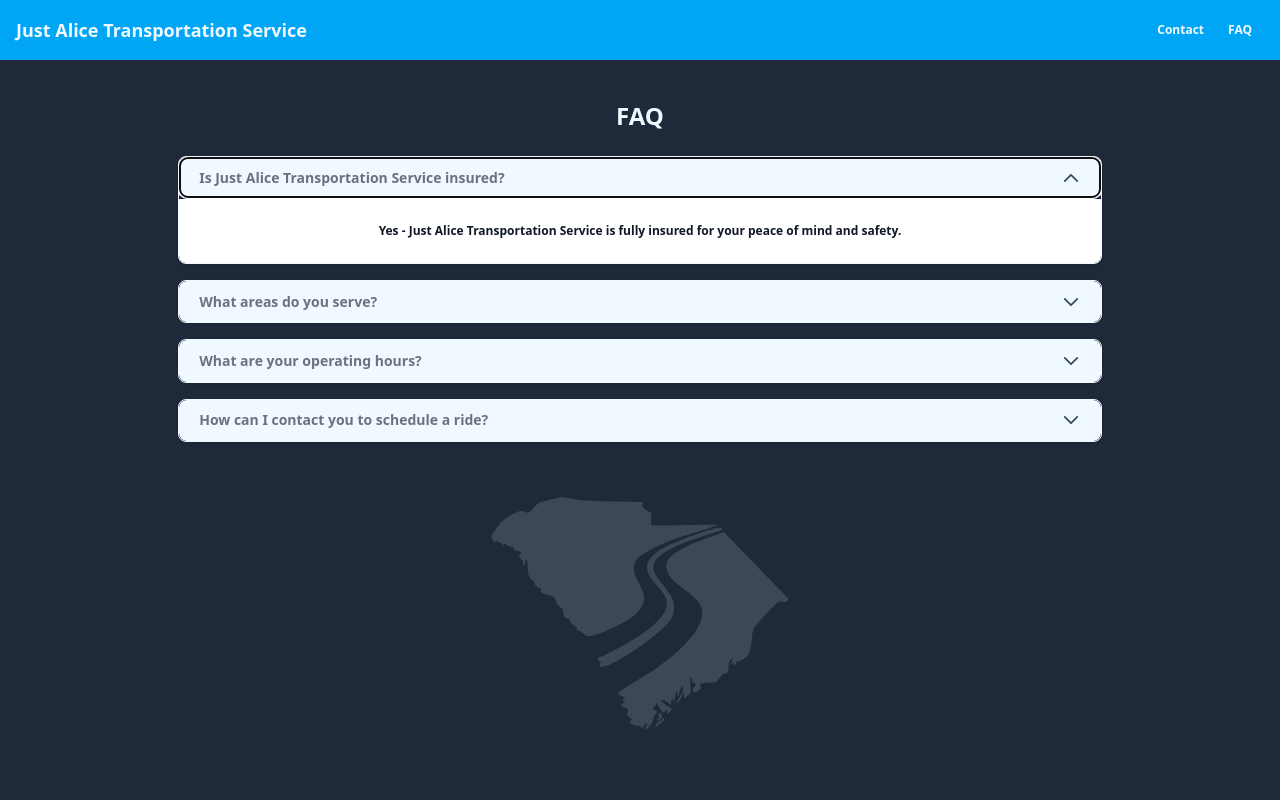
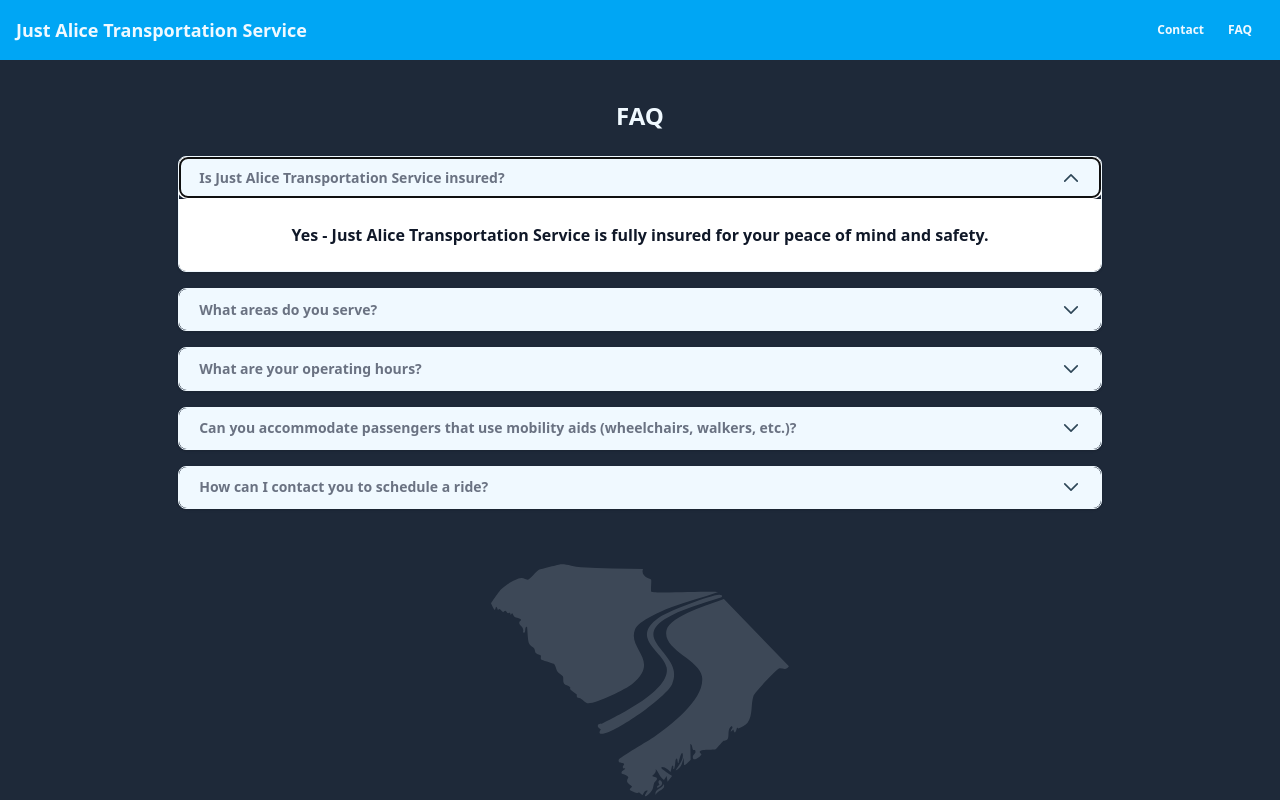
Before and after one commit to levsevdev/jats, a React (Vite) app: page /faq in a window 1280 px wide. Both pictures are taken after a click on the button "Is Just Alice Transportation Service insured?". Shown: the top 800 px of the page. Built offline with nearby package versions, Linux system fonts and the light colour scheme.

Commit message:
add faq q

```diff
--- a/src/components/FAQ.jsx
+++ b/src/components/FAQ.jsx
@@ -17,6 +17,10 @@ export default function FAQPage() {
       question: "What are your operating hours?",
       answer:
         "We operate Monday through Saturday, from 6 AM to 6 PM. Hours and availability are subject to change for customer requests, holidays, and inclement weather.",
+    },
+    {
+      question: "Can you accommodate passengers that use mobility aids (wheelchairs, walkers, etc.)?",
+      answer: "Yes, our vehicle has space to store mobility aids such as walkers, rollators, and wheelchairs. Please note that passengers must be able to transfer independently to and from the vehicle seat."
     },
     {
       question: "How can I contact you to schedule a ride?",
@@ -158,7 +162,7 @@ function Accordion({ question, answer }) {
         </svg>
       </button>
       {isOpen && (
-        <div className="p-4 md:px-18 text-xs md:py-6 text-gray-900 font-semibold bg-white border-t">
+        <div className="p-4 md:px-18 text-x md:text-md md:py-6 text-gray-900 font-semibold bg-white border-t">
           {typeof answer === "string" ? <p>{answer}</p> : answer}
         </div>
       )}
```
